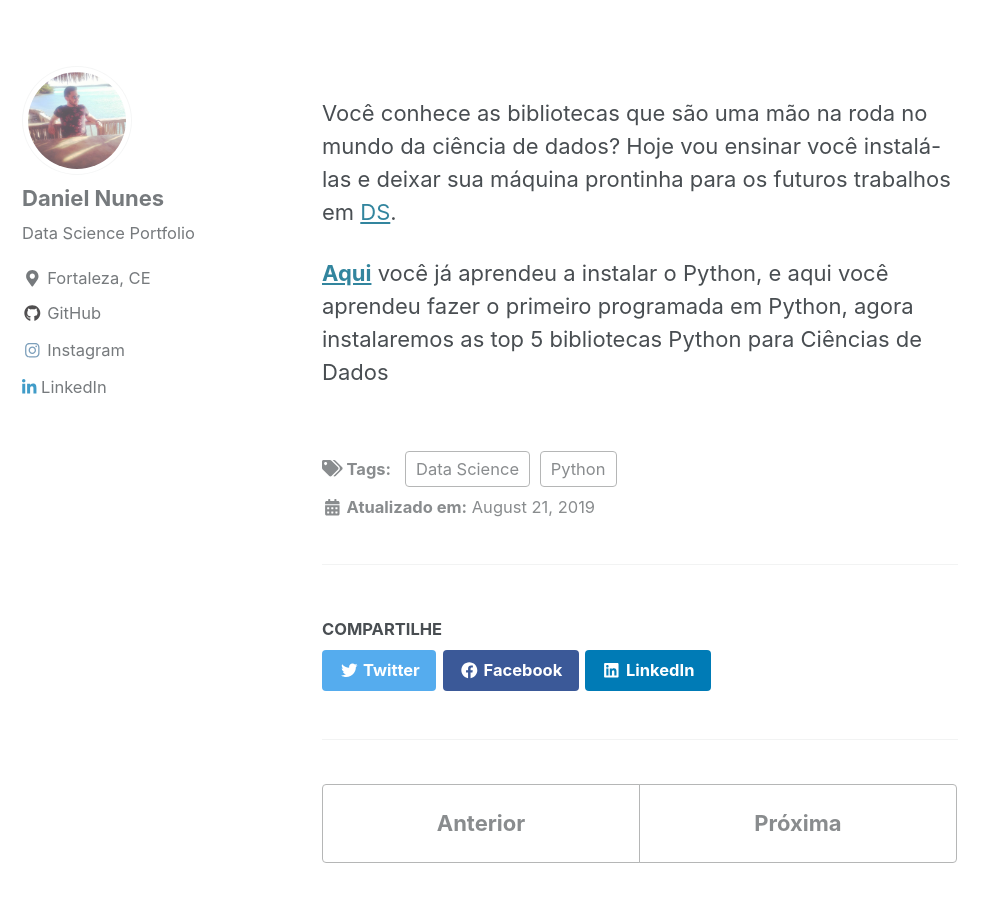
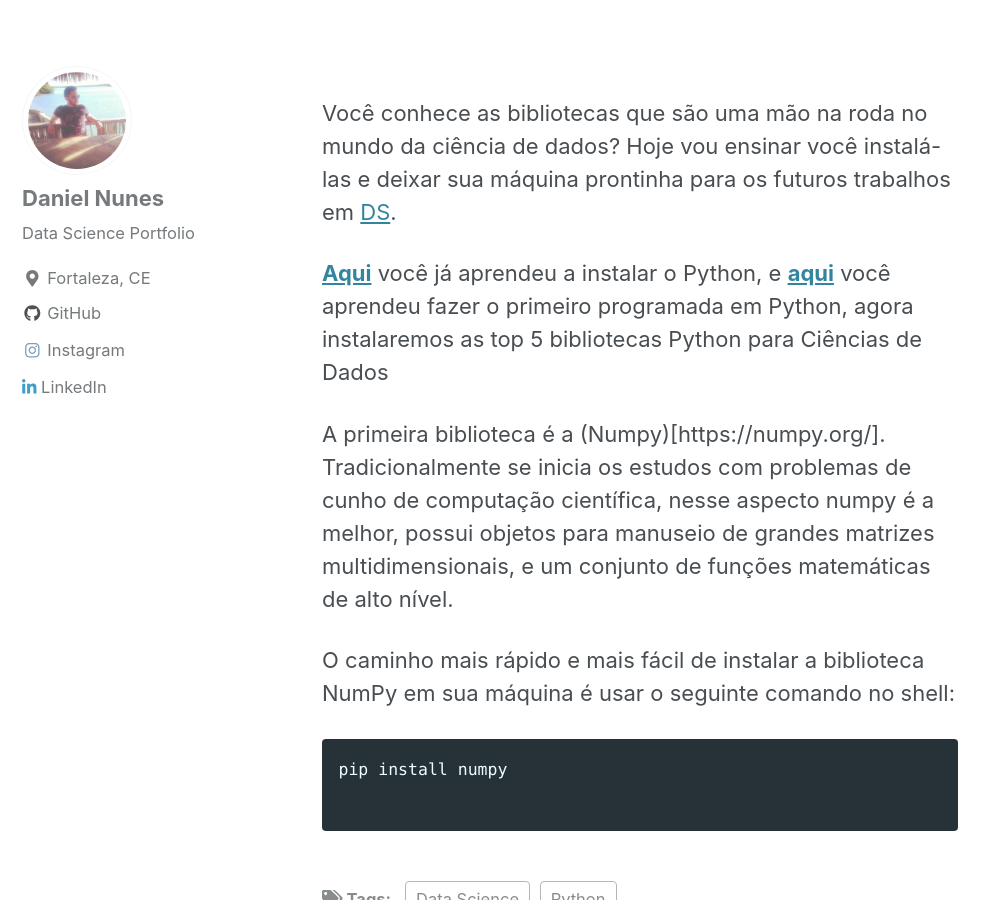
Before and after one commit to danielmnunes/danielmnunes.github.io, a Jekyll site: the page built from _posts/2019-09-19-top3-bibs-python.md, in a window 1280 px wide and 900 px high, scrolled down 419 px. Shown: the whole window, without its empty margins (0-999 px from the left). Built offline with Jekyll 4.4.1, drawn with Linux system fonts in a browser that asks for light colours; cached includes are drawn as plain includes; nearby versions of some CDN libraries; comment, search, counter and statistics services are not loaded.

Commit message:
Update 2019-09-19-top3-bibs-python.md

````diff
--- a/_posts/2019-09-19-top3-bibs-python.md
+++ b/_posts/2019-09-19-top3-bibs-python.md
@@ -12,4 +12,13 @@ excerpt: "Python, Data Science"
 Você conhece as bibliotecas que são uma mão na roda no mundo da ciência de dados?  Hoje vou ensinar você instalá-las e deixar sua máquina prontinha para os futuros trabalhos em [DS](http://www.cienciaedados.com/o-que-e-data-science/).
 
 
-[**Aqui**]({{ "/posts/install-python/" | relative_url }}) você já aprendeu a instalar o Python,  e aqui você aprendeu fazer o primeiro programada em Python, agora instalaremos as top 5 bibliotecas Python para Ciências de Dados
+[**Aqui**]({{ "/posts/install-python/" | relative_url }}) você já aprendeu a instalar o Python,  e [**aqui**]({{ "/posts/hello/" | relative_url }}) você aprendeu fazer o primeiro programada em Python, agora instalaremos as top 5 bibliotecas Python para Ciências de Dados
+
+A primeira biblioteca é a (Numpy)[https://numpy.org/]. Tradicionalmente se inicia os estudos com problemas de cunho de computação científica, nesse aspecto numpy é a melhor, possui objetos para manuseio de grandes matrizes multidimensionais, e um conjunto de funções matemáticas de alto nível.
+
+O caminho mais rápido e mais fácil de instalar a biblioteca NumPy em sua máquina é usar o seguinte comando no shell:
+
+```sh
+pip install numpy
+
+```
````
